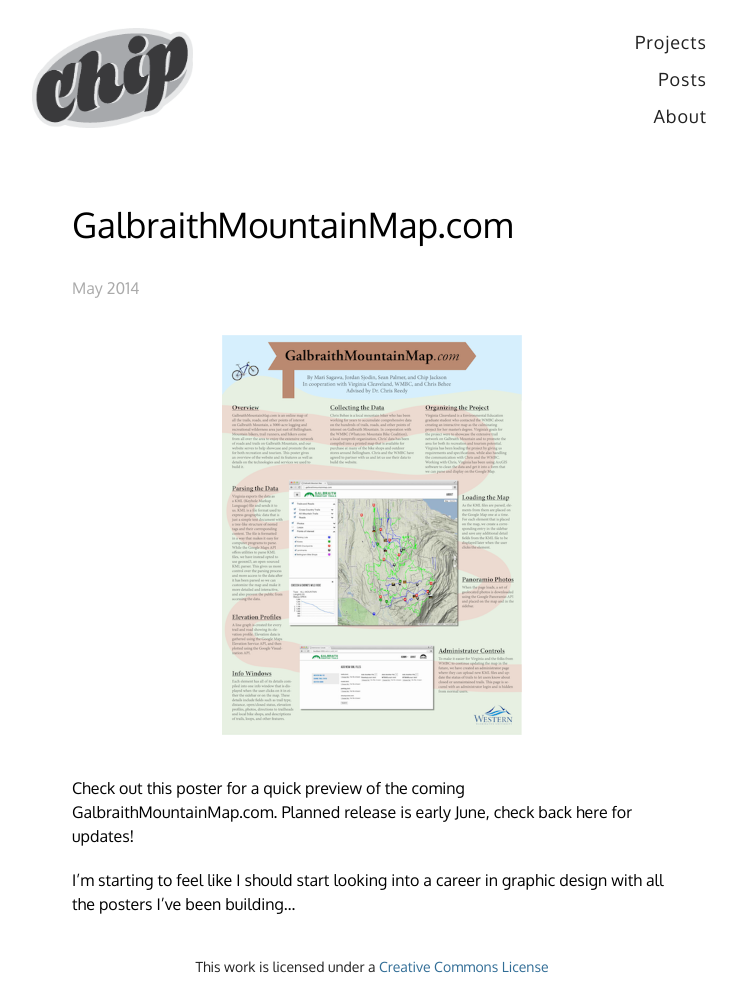
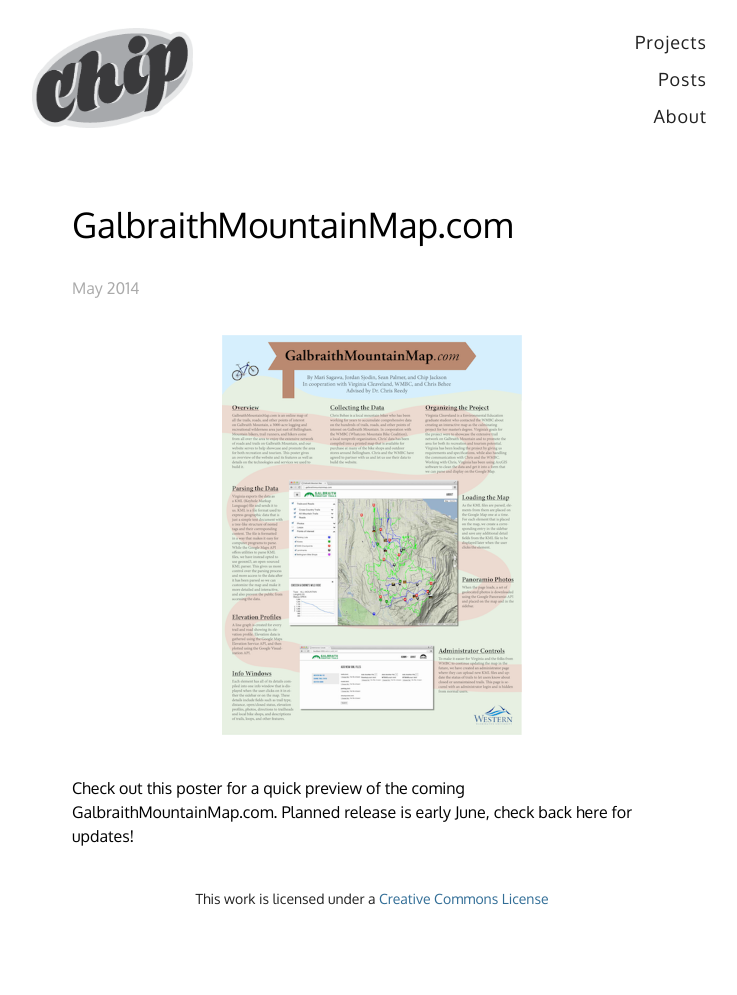
Before and after one commit to chipjacks/chipjacks.github.io, a Jekyll site: the page built from _posts/2014-05-16-galbraithmountainmap.markdown, in a window 1280 px wide. Shown: the whole page, without its empty margins (268-1005 px from the left). Built offline with Jekyll 4.4.1, drawn with Linux system fonts in a browser that asks for light colours; Markdown is read by kramdown in place of the engine named in the settings; after the commit the page ends 927 px from its top, so only the background shows below that.

Commit message:
Remove bogus sentence.

```diff
--- a/_posts/2014-05-16-galbraithmountainmap.markdown
+++ b/_posts/2014-05-16-galbraithmountainmap.markdown
@@ -16,6 +16,3 @@
 Check out this poster for a quick preview of the coming
 GalbraithMountainMap.com. Planned release is early June, check back here for
 updates!
-
-I'm starting to feel like I should start looking into a career in graphic design
-with all the posters I've been building...
```
